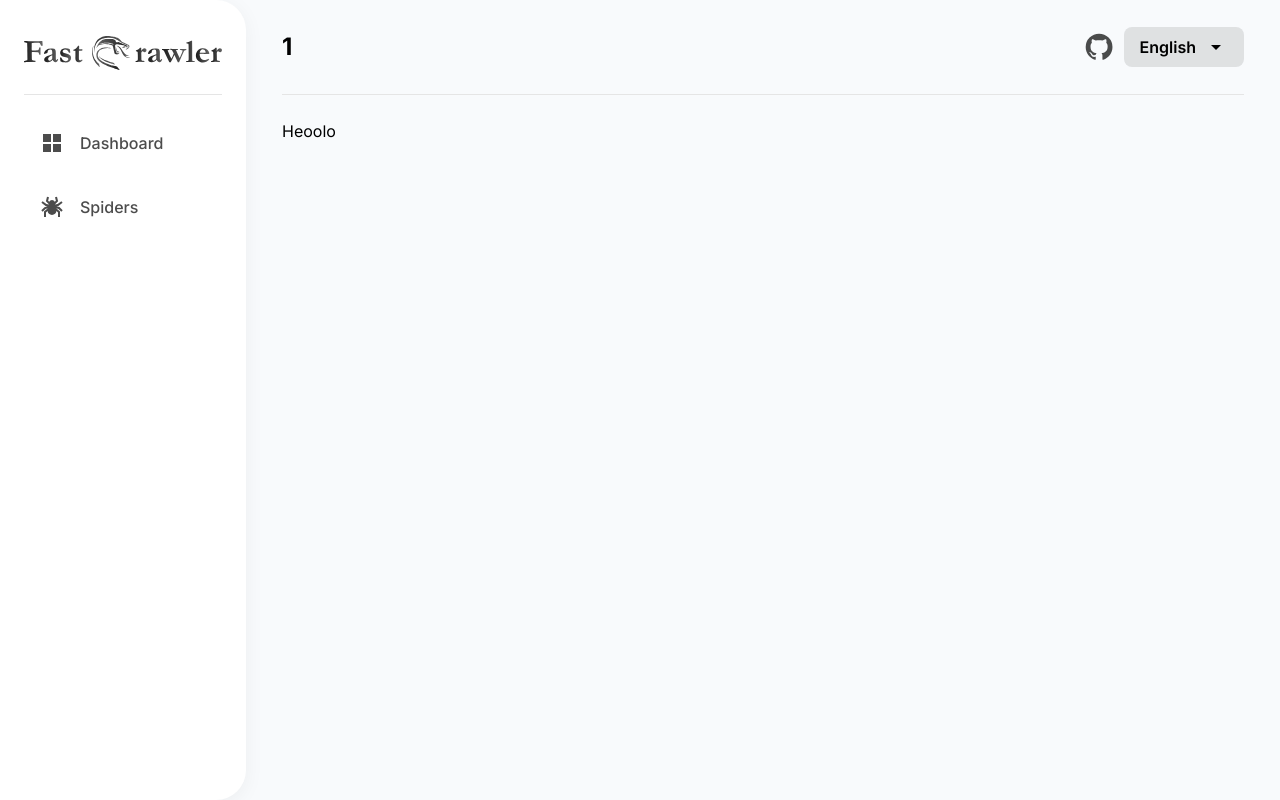
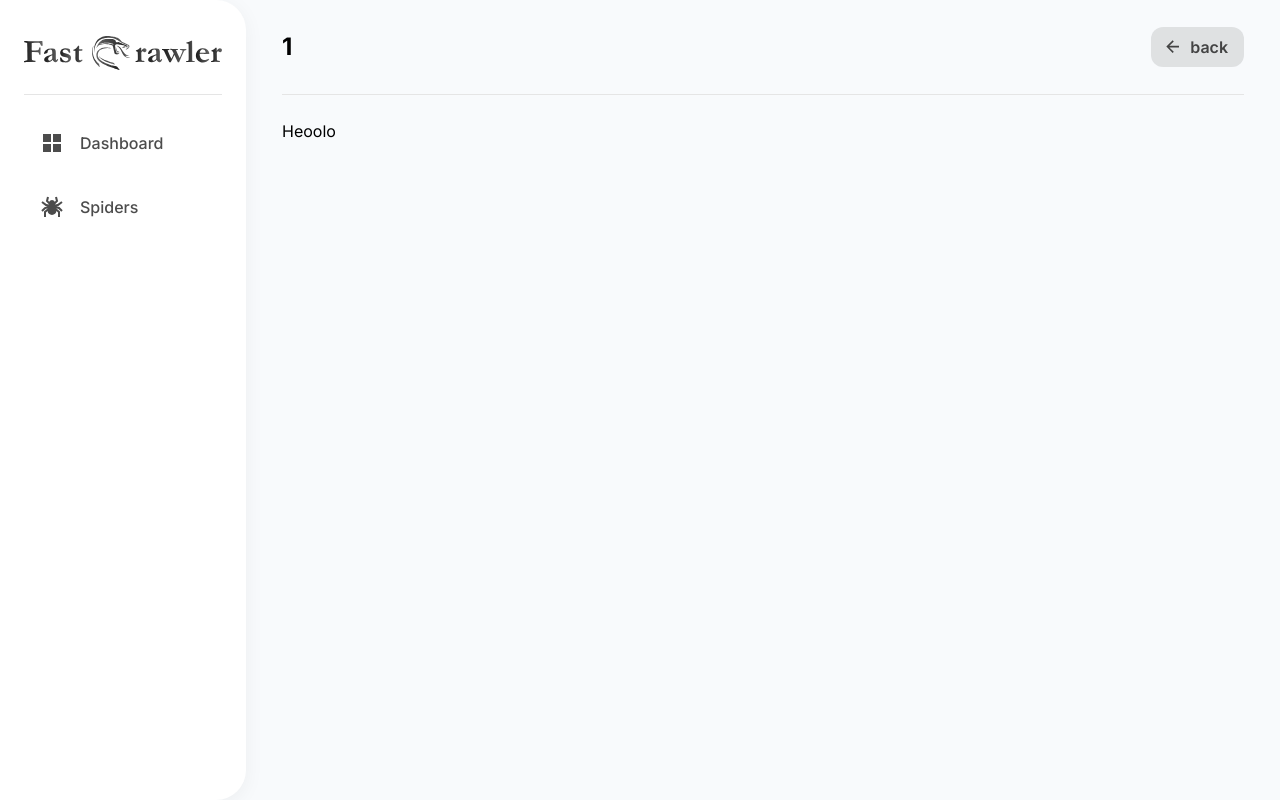
Before and after one commit to fast-crawler/ui, a React (Vite) app: page /spiders/1 in a window 1280 px wide. Built offline with nearby package versions, Linux system fonts and the light colour scheme.

Commit message:
💄 Add back button to BaseFame

```diff
--- a/src/components/Base/Frame/index.tsx
+++ b/src/components/Base/Frame/index.tsx
@@ -1,21 +1,34 @@
 import { ReactNode, useState } from "react";
 import Icon from "@mdi/react";
-import { mdiGithub } from "@mdi/js";
+import { mdiGithub, mdiArrowLeft } from "@mdi/js";
+import { useNavigate } from "react-router-dom";
 
 import "./BaseFrame.scss";
 import DropdownMenu from "../Dropdown";
 
 export interface BaseFrameProps {
   title: string;
+  isBack?: boolean;
   children: ReactNode;
 }
 
-function BaseFrame({ title, children }: BaseFrameProps) {
+function BaseFrame({ title, isBack = false, children }: BaseFrameProps) {
   const [lang, setLang] = useState<string>("English");
+  const navigate = useNavigate();
+
   return (
     <div className="base-frame">
       <div className="header flex-none">
         <h2 className="text-2xl font-bold">{title}</h2>
+        {isBack ? (
+          <button
+            className="btn-primary text-text bg-bg-text flex items-center gap-2 pl-3"
+            onClick={() => navigate(-1)}
+          >
+            <Icon path={mdiArrowLeft} size={0.8} />
+            back
+          </button>
+        ) : (
           <div className="header__lang">
             <Icon
               path={mdiGithub}
@@ -25,6 +38,7 @@ function BaseFrame({ title, children }: BaseFrameProps) {
             />
             <DropdownMenu title={lang} setTitle={setLang} items={["English"]} />
           </div>
+        )}
       </div>
       <div className="divider mb-6"></div>
       <div className="contain">{children}</div>
--- a/src/pages/spiders/details.tsx
+++ b/src/pages/spiders/details.tsx
@@ -5,7 +5,7 @@ function SpiderDetailsPage() {
   const { spiderName } = useParams();
   return (
     <div id="spiderDetails">
-      <BaseFrame title={spiderName!}>
+      <BaseFrame title={spiderName!} isBack>
         <div>Heoolo</div>
       </BaseFrame>
     </div>
```
Lines whose indentation alone changed are shown as unchanged.
